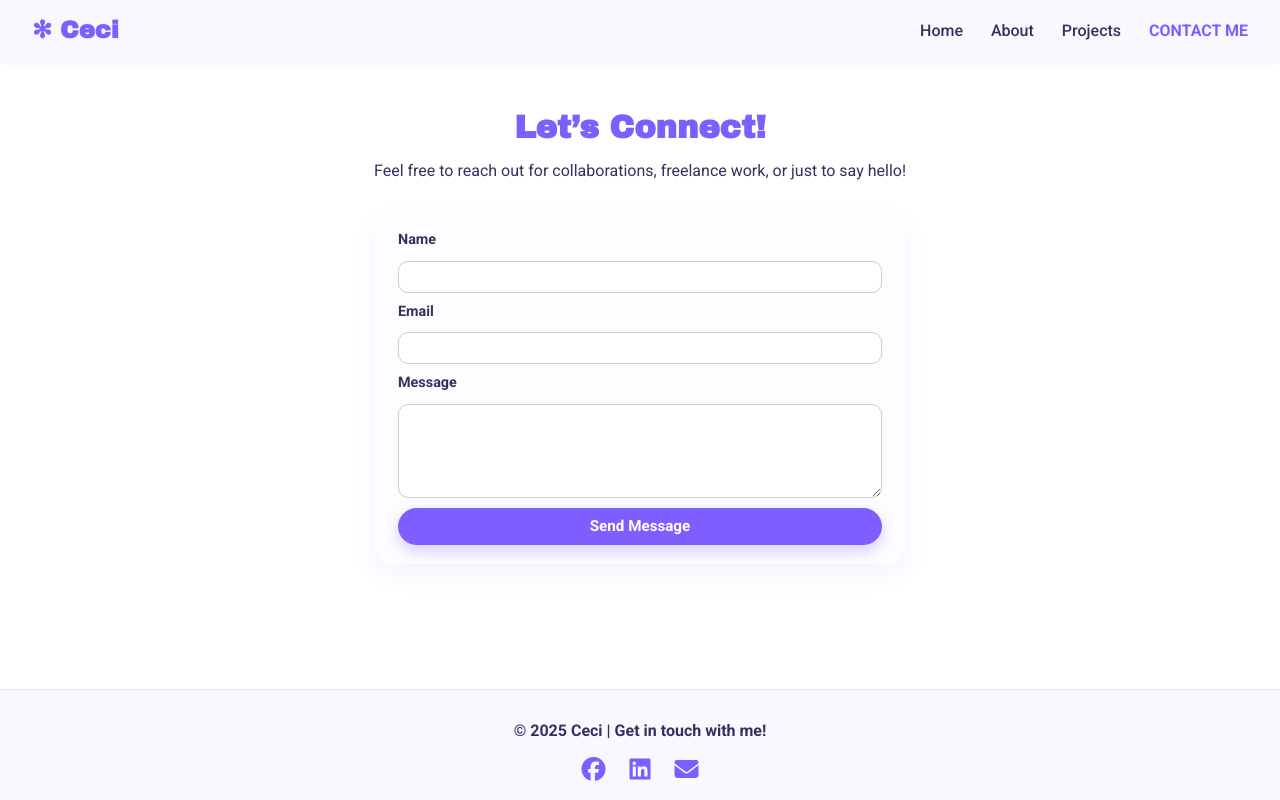
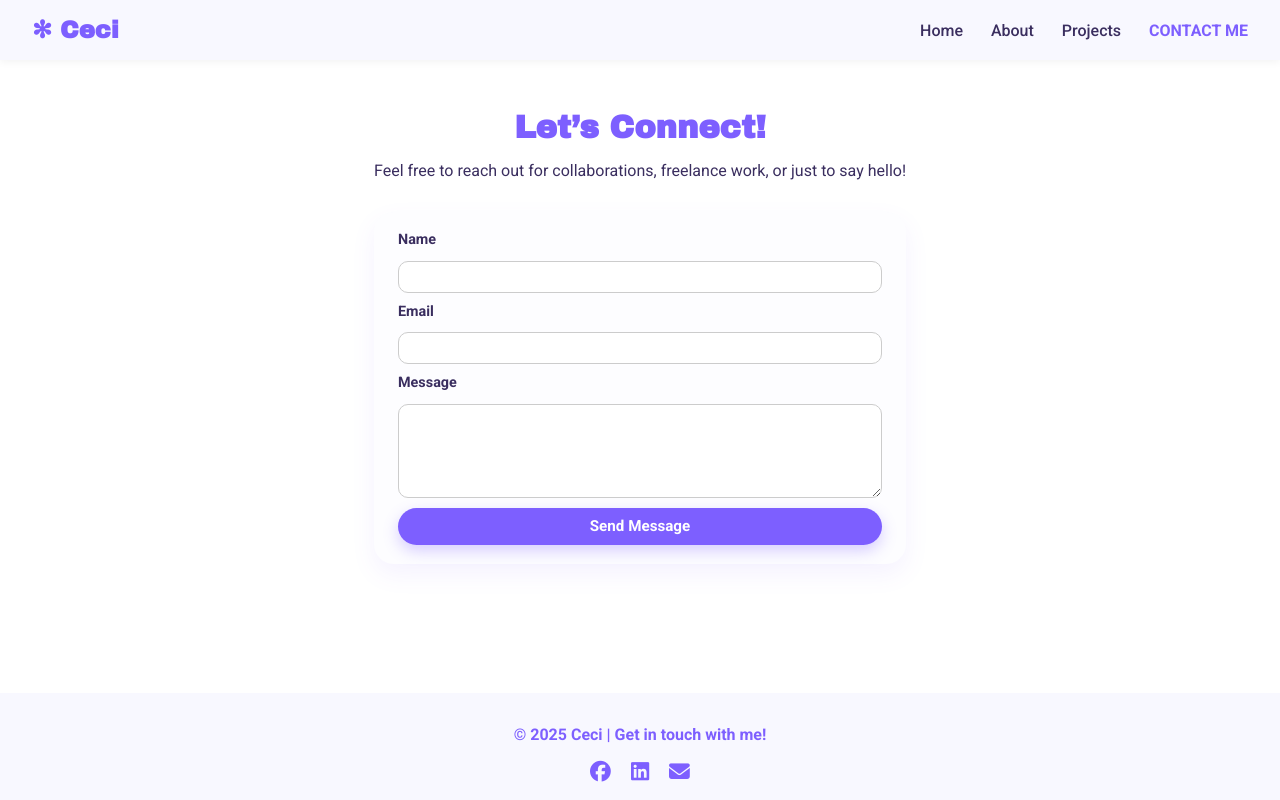
Before and after one commit to Cecillia01/portfolio-ceci, a plain HTML site: page contact.html in a window 1280 px wide. Drawn offline with Linux system fonts and the light colour scheme.

Commit message:
Update contactStyle.css

```diff
--- a/contactStyle.css
+++ b/contactStyle.css
@@ -122,27 +122,27 @@ margin-bottom: 2rem;
 
 /* FOOTER */
 footer {
+  background-color: #f8f8ff;
   text-align: center;
-  padding: 1rem 1rem;
-  background-color: #f8f8ff;
-  color: #3a2e5f;
+  padding: 1rem 0;
+  margin-top: auto;
+  color: #7d5fff;
   font-weight: 600;
-  box-shadow: inset 0 1px 0 rgba(125, 95, 255, 0.15);
-  margin-top: auto;
 }
 
-footer .social-icons {
+.social-icons {
   margin-top: 0.5rem;
 }
 
-footer .social-icons a {
-  margin: 0 10px;
+.social-icons a {
   color: #7d5fff;
-  font-size: 1.5rem;
-  transition: color 0.3s;
+  margin: 0 0.5rem;
+  font-size: 1.3rem;
+  text-decoration: none;
+  transition: color 0.3s ease;
 }
 
-footer .social-icons a:hover {
+.social-icons a:hover {
   color: #3a2e5f;
 }
 
```
